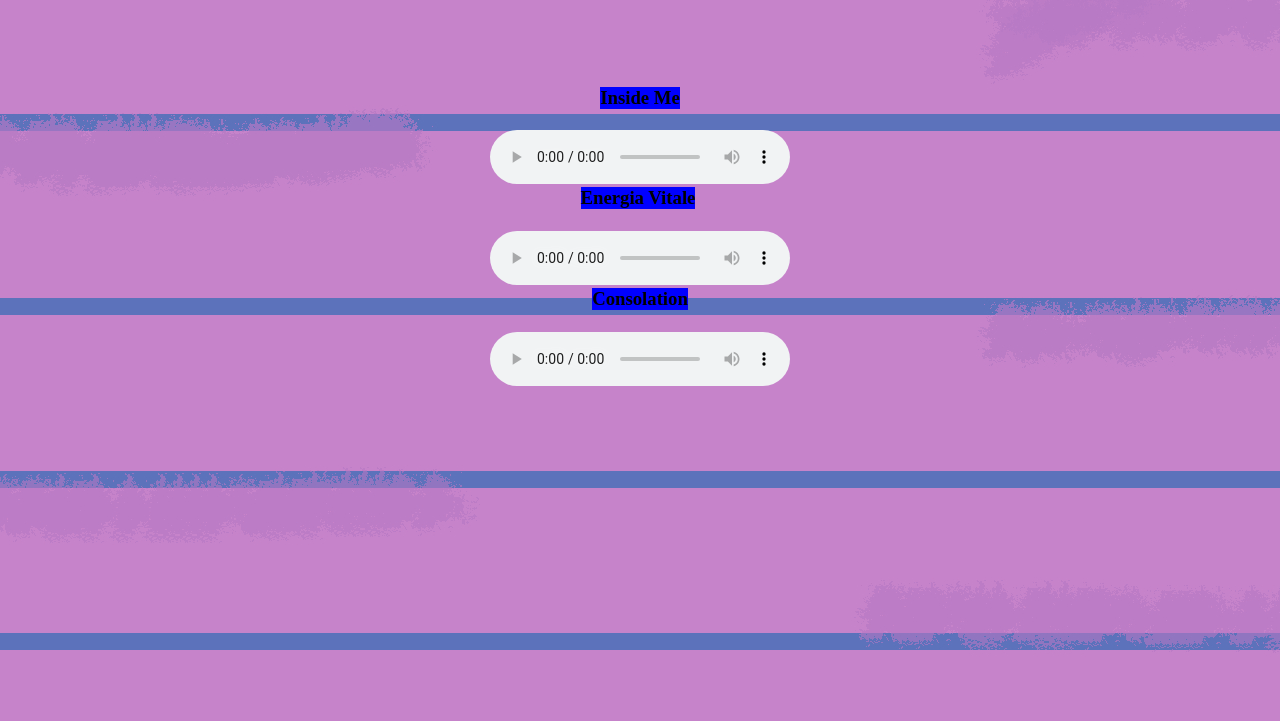
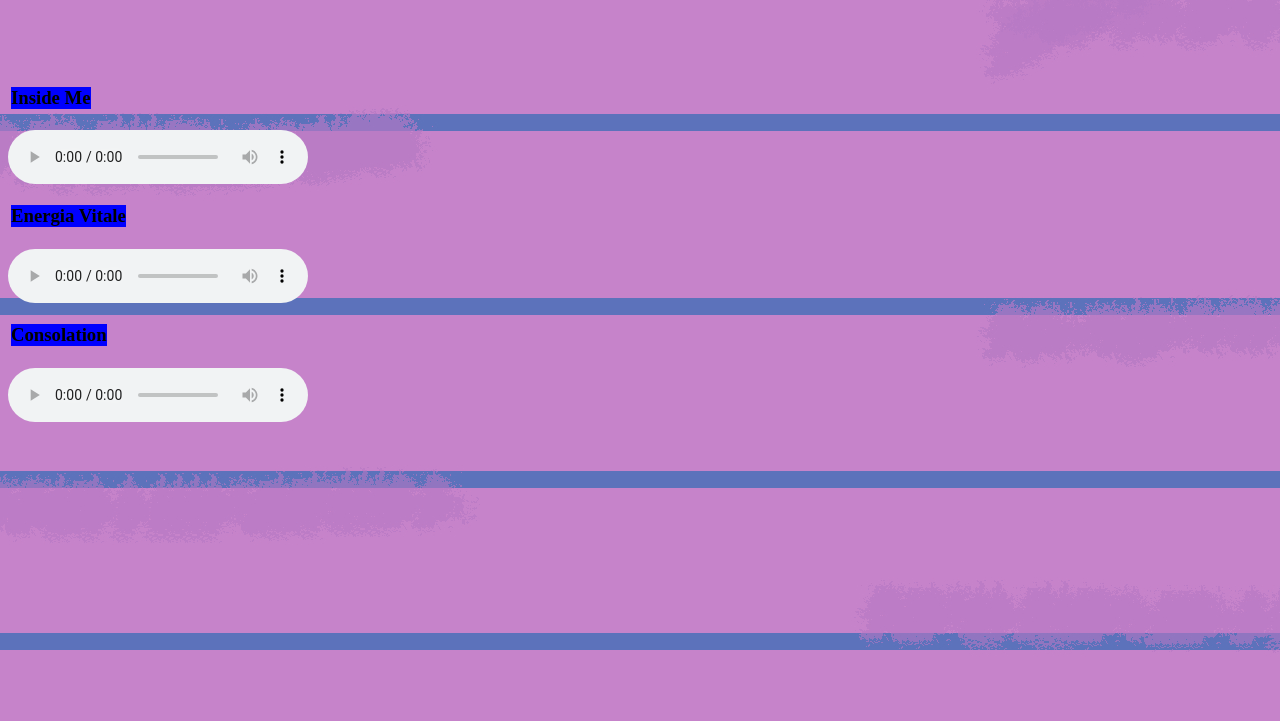
Before and after one commit to simdev98/Mytest, a plain HTML site: page songs.html in a window 1280 px wide. Shown: the part 79-800 px from the top of the page. Drawn offline with Linux system fonts and the light colour scheme.

Commit message:
Add files via upload

```diff
--- a/songs.html
+++ b/songs.html
@@ -29,7 +29,7 @@ body {
 
 <td><a href="index.html" title="go to the Home"><h3 style="color: #FF8C00; background: #006400">HOME</h3></a></td>
 
-<td><a href="songs.html" title="go to songs"><h3 style="color: #FF8C00; background: #006400">Songs</h3></a></center></td>&ensp;
+<td><a href="songs.html" ><h3 style="color: #FF8C00; background: #ffffff">Songs</h3></a></center></td>&ensp;
 
 <td><a href="donateme.html" title="make a donation"><h3 style="color: #FF8C00; background: #006400">Donate</h3></a></td>
 
@@ -42,30 +42,18 @@ body {
 
 
 <br><br><br>
-<center><table><tr>
-<td><h3>Inside Me</h3></td>
-</tr></table></center>
-
-<center>
-<audio controls>
-	<source src = "insideme.mp3" type = "audio/mp3">
-</center>
 
 
+<table><tr><td><h3>Inside Me</h3></td></tr></table>
+<div align="left"><audio controls><source src = "insideme.mp3" type = "audio/mp3"></center></div>
+<br>
 
+<table><tr><td><h3>Energia Vitale</h3><td></tr></table>
+<div align="left"><audio controls><source src="energiavitale.wav" type="audio/wav"></div>
 
-<center><table><tr>
-<td><h3>Energia Vitale</h3><td>
-</tr></table></center>
-
-<center>
-<audio controls>
-	<source src="energiavitale.wav" type="audio/wav">
-</center>
-
-
-<center><table><tr><td><h3>Consolation</h3></td></tr></table></center>
-<center><audio controls><source src ="Consolazione.wav" type="audio/wav"></center>
+<br>
+<table><tr><td><h3>Consolation</h3></td></tr></table>
+<div align="left"><audio controls><source src ="Consolazione.wav" type="audio/wav"></div>
 
 <br><br><br>
 
```
Also changed, not shown: donateme.html (+1 -1 lines), index.html (+1 -1 lines).
